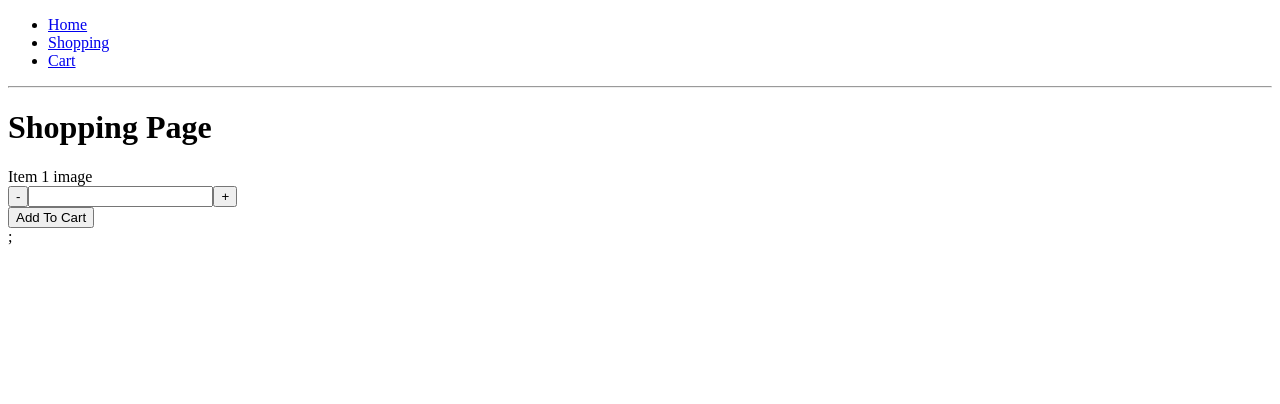
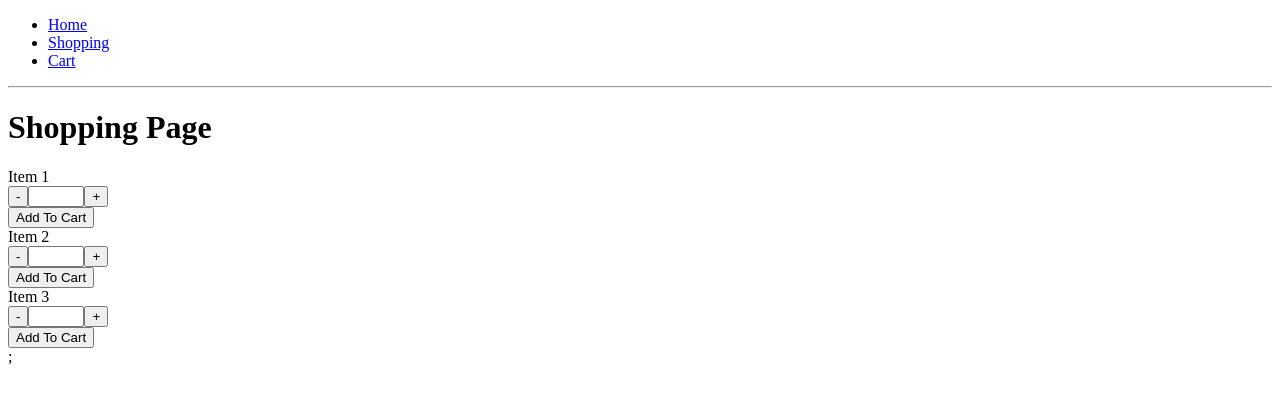
Before and after one commit to hwblue24/shoppingCartProject, a React (Vite) app: page /shopping in a window 1280 px wide. Shown: the top 404 px of the page. Built offline with nearby package versions, Linux system fonts and the light colour scheme.

Commit message:
shopping now has itemCount state and child productCards - each card has independent itemCount

```diff
--- a/src/NavBar.jsx
+++ b/src/NavBar.jsx
@@ -8,7 +8,7 @@ import './App.css'
 const NavBar = () => {
 
   const [cartCount, setCartCount] = useState(null); //handles cartCount
-  const [itemCount, setItemCount] = useState(null) //handles decrement/increment items
+
 
   return (
 
@@ -25,7 +25,7 @@ const NavBar = () => {
         </li>
       </ul>
       <hr />
-      <Outlet context={[cartCount, setCartCount, itemCount, setItemCount]} />;
+      <Outlet context={[cartCount, setCartCount]} />;
 
     </div>
   );
--- a/src/shopping.jsx
+++ b/src/shopping.jsx
@@ -1,26 +1,67 @@
 import { Link } from "react-router";
+import {useState} from "react"
 import { useOutletContext } from "react-router";
+
+
 const Shopping = () => {
-  const [cartCount, setCartCount, itemCount, setItemCount] = useOutletContext();
+
+  return (
+    <>
+    <h1>Shopping Page</h1>
+      < ProductCards
+        title = {"Item 1"}
+      />
+
+      < ProductCards
+       title = {"Item 2"}
+      />
+
+      < ProductCards
+       title = {"Item 3"}
+      />
+    </>
+  );
+};
+
+
+const ProductCards = ({title})=> {
+
+  const [itemCount, setItemCount] = useState(null) //handles decrement/increment items
+  const [cartCount, setCartCount] = useOutletContext();
+
+  const inputNumber = (e) => {
+  if (e.target.value === "" || (e.target.value > 0 && e.target.value < 11)) {
+    setItemCount(e.target.value);
+  }
+};
 
   const incrementItem = () => {
-    setItemCount(itemCount+1)
+    if(itemCount<10) {
+      setItemCount(Number(itemCount)+1)
+    }
+
   }
 
   const decrementItem = () => {
-    setItemCount(itemCount-1)
+    if (itemCount>1) {
+      setItemCount(Number(itemCount)-1)
+    }
+
   }
 
-  const incrementCartCount = () => {
-    setCartCount(cartCount+1)
+  const incrementCartCount = () => { //think about how add to cart can be handled with multiple carts
+    if(itemCount)
+    setCartCount(itemCount)
   }
+
+
   return (
     <>
-      <h1>Shopping Page</h1>
+
       <div>
         <div>
           <div>
-            Item 1 image
+            {title}
           </div>
           <div className = "itemQuantityParent" >
             <button className="decrement" onClick = {decrementItem}>
@@ -28,11 +69,14 @@ const Shopping = () => {
             </button>
 
             <input
-              type="text"
+              type="number"
+              min="1"
+              max="10"
+              step="1"
               name="itemQuantity"
               id="itemQuantity"
               value = {itemCount}
-              onChange = {(e) => setItemCount(Number(e.target.value))}
+              onChange = {inputNumber}
             />
 
             <button className="increment" onClick = {incrementItem}>
@@ -45,9 +89,9 @@ const Shopping = () => {
         </div>
       </div>
 
-
     </>
   );
-};
+
+}
 
 export default Shopping;
```
